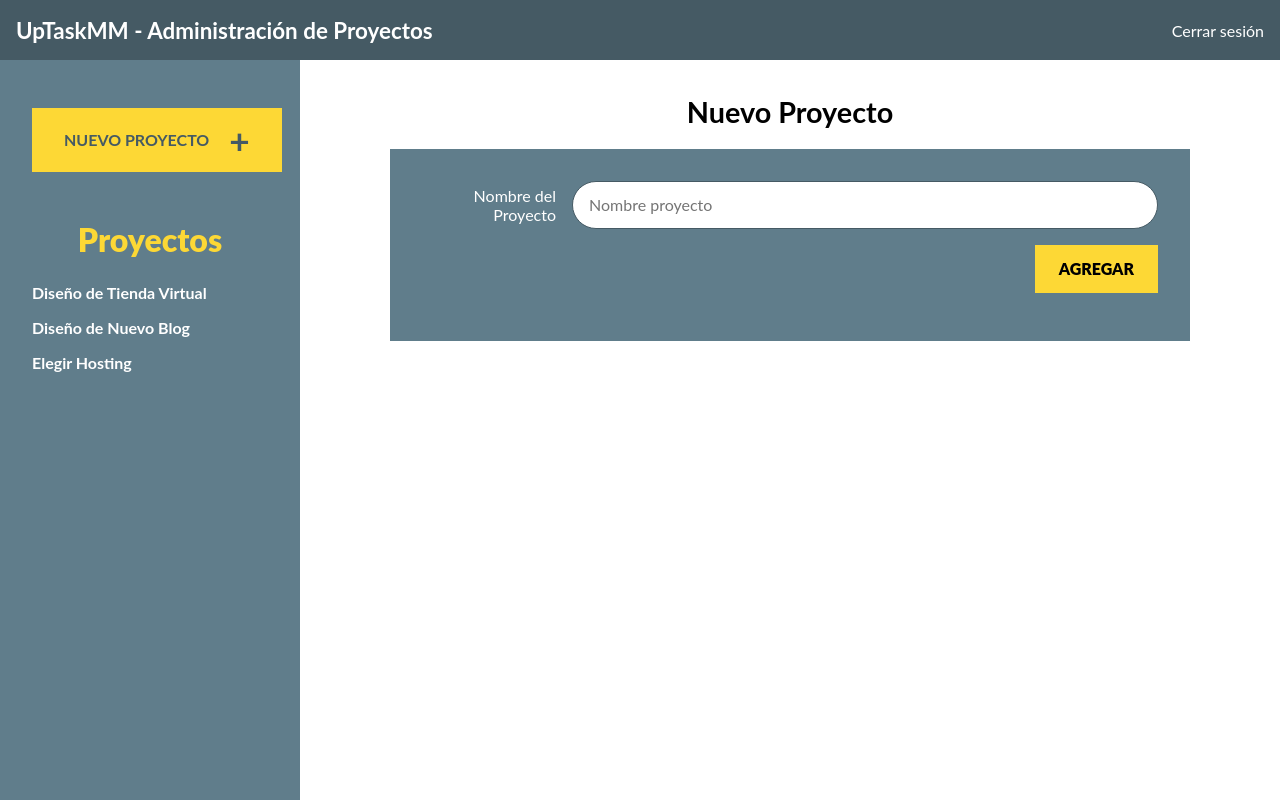
After one commit to mauromolina/uptask-node, a Node server app: page /newProject in a window 1280 px wide. The commit adds this page. Run offline with Node 20, Linux system fonts and the light colour scheme.

Commit message:
add new project form

```diff
--- a/controllers/projectController.js
+++ b/controllers/projectController.js
@@ -3,3 +3,9 @@ exports.projectsHome = (req, res) => {
         pageName: 'Proyectos'
     });
 }
+
+exports.projectForm = (req, res) => {
+    res.render('projectForm', {
+        pageName: 'Nuevo Proyecto'
+    })
+}
--- a/routes/index.js
+++ b/routes/index.js
@@ -4,6 +4,6 @@ const projectController = require('../controllers/projectController');
 
 module.exports = function() {
     router.get('/', projectController.projectsHome);
-
+    router.get('/newProject', projectController.projectForm);
     return router;
 }
--- a/views/index.pug
+++ b/views/index.pug
@@ -1,4 +1,5 @@
 extends layout
 
 block content
-    h1 Inicio
+    .contenido-principal
+        h1 #{pageName}
--- a/views/layout.pug
+++ b/views/layout.pug
@@ -13,7 +13,7 @@ html(lang="en")
         main.contenedor
             aside.contenedor-proyectos
                 .panel.crear-proyecto
-                    a(href="#").boton Nuevo Proyecto
+                    a(href="/newProject").boton Nuevo Proyecto
                         span +
                 .panel.lista-proyectos
                     h2 Proyectos
--- /dev/null
+++ b/views/projectForm.pug
@@ -0,0 +1,11 @@
+extends layout
+
+block content
+    .contenido-principal
+        h1 #{pageName}
+        form.agregar-proyecto
+            .campo
+                label(for="name") Nombre del Proyecto
+                input#name(type="text", name="name" placeholder="Nombre proyecto")
+            .campo.enviar
+                input(type="submit", value="Agregar").boton
```
